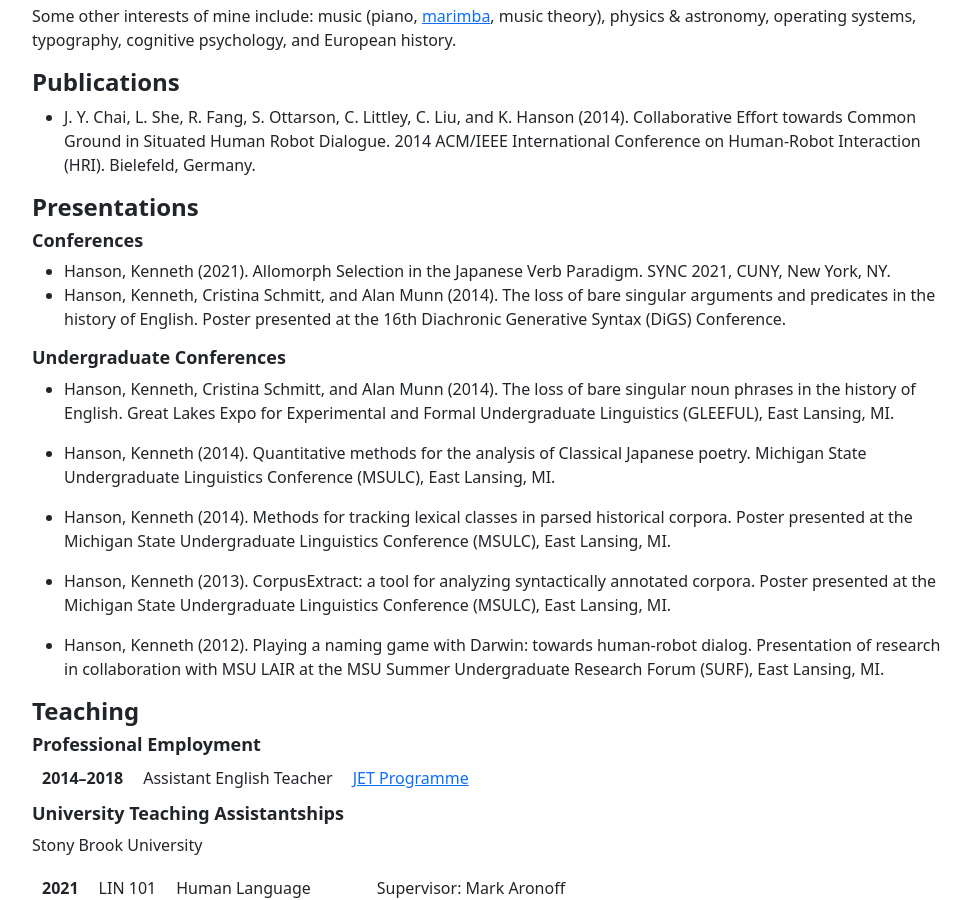
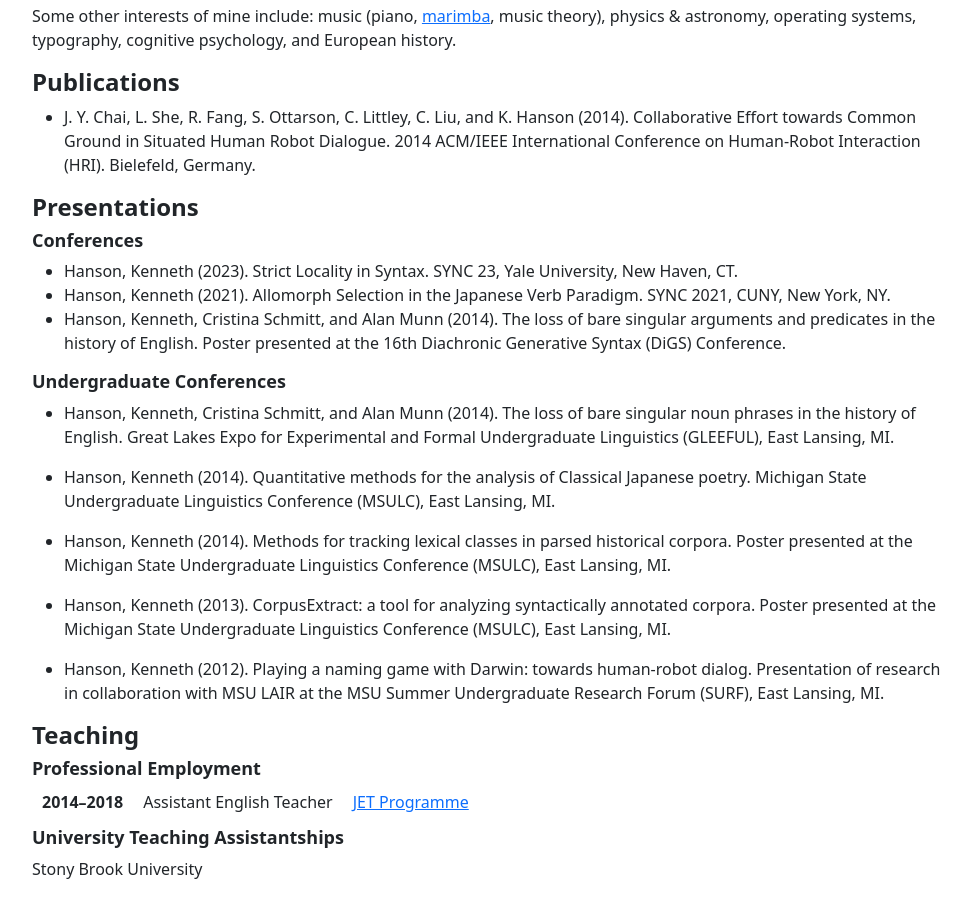
Before and after one commit to khanson679/khanson679.github.io, a Jekyll site: the page built from index.md, in a window 1280 px wide and 900 px high, scrolled down 311 px. Shown: the whole window, without its empty margins (150-1121 px from the left). Built offline with Jekyll 4.4.1, drawn with Linux system fonts in a browser that asks for light colours.

Commit message:
Add SYNC 2023.

```diff
--- a/index.md
+++ b/index.md
@@ -23,7 +23,8 @@ Some other interests of mine include: music (piano, [marimba][], music theory),
 ## Presentations
 
 ### Conferences
-
+* Hanson, Kenneth (2023). Strict Locality in Syntax. SYNC 23, Yale University, New Haven,
+CT.
 * Hanson, Kenneth (2021). Allomorph Selection in the Japanese Verb Paradigm. SYNC 2021, CUNY, New York, NY.
 * Hanson, Kenneth, Cristina Schmitt, and Alan Munn (2014). The loss of bare singular arguments and predicates in the history of English. Poster presented at the 16th Diachronic Generative Syntax (DiGS) Conference.
 
```
